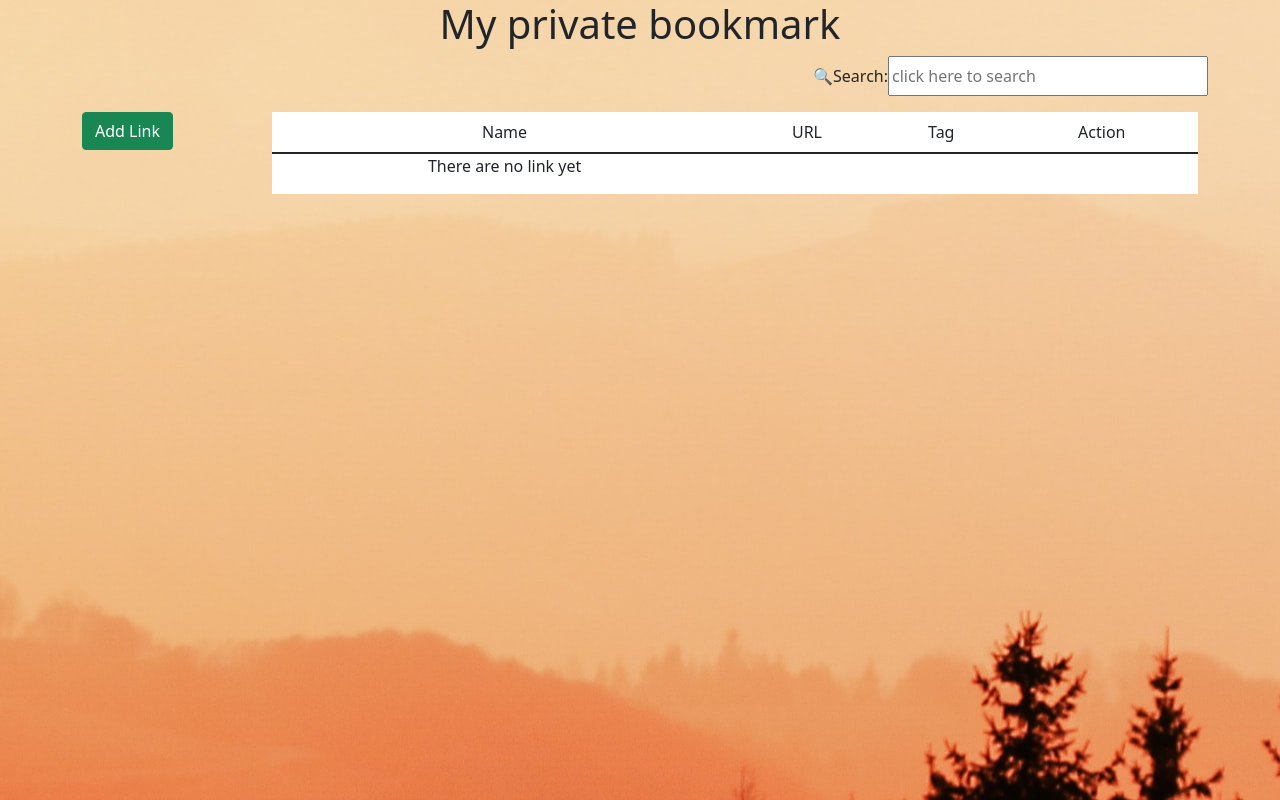
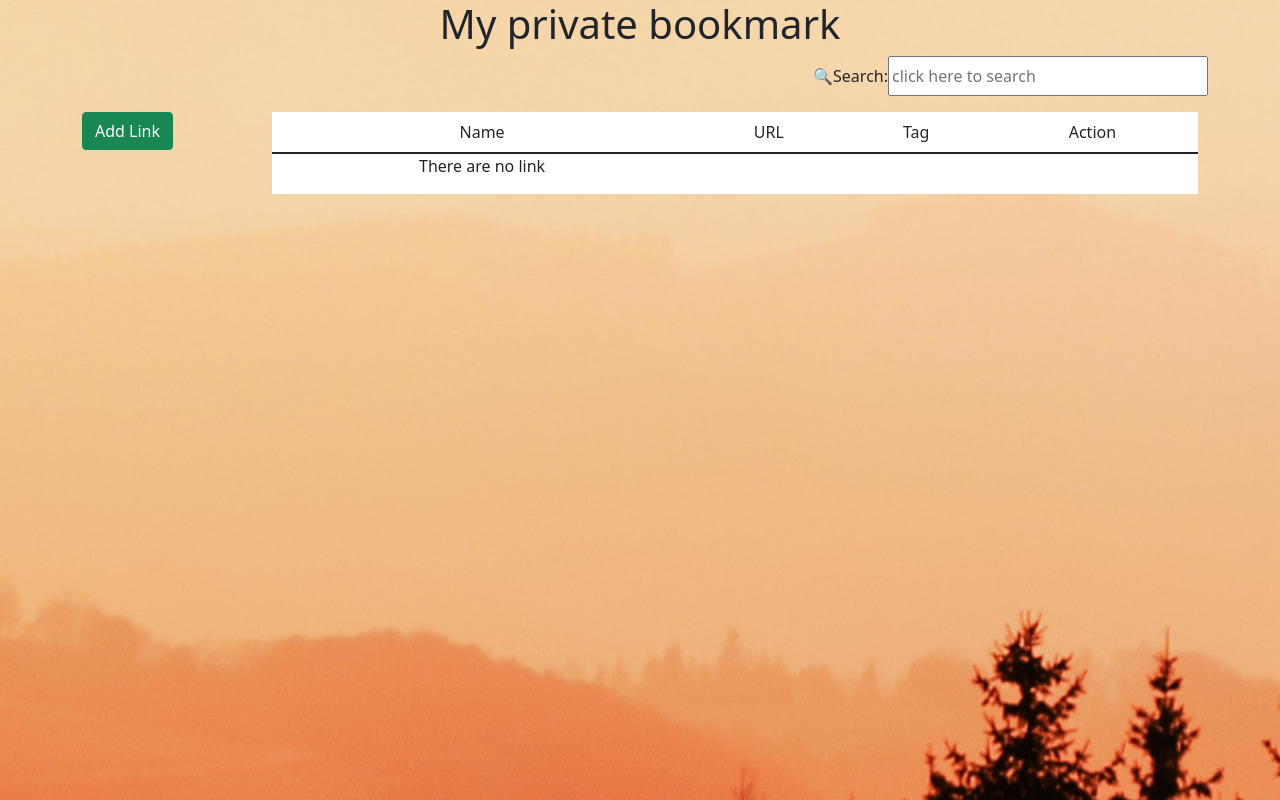
Before and after one commit to johnjaller/save_my_link, a React (Create React App) app: page / in a window 1280 px wide. Built offline with nearby package versions, Linux system fonts and the light colour scheme.

Commit message:
updated no links situation

```diff
--- a/src/listComponent.js
+++ b/src/listComponent.js
@@ -98,7 +98,7 @@ export default class listComponent extends React.Component {
                         </td>
                       </tr>
                     );
-                  }):<p>There are no link yet</p>}
+                  }):<p>There are no link</p>}
                 </tbody>
               </Table>
             </Col>
```
